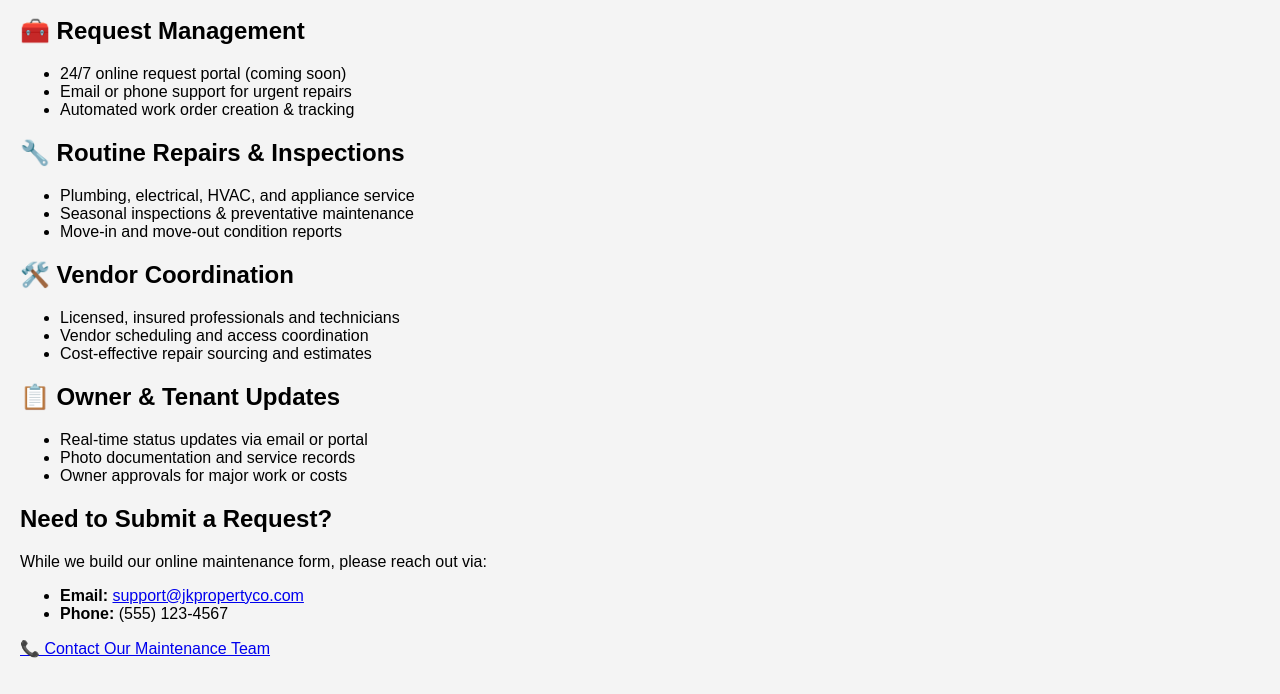
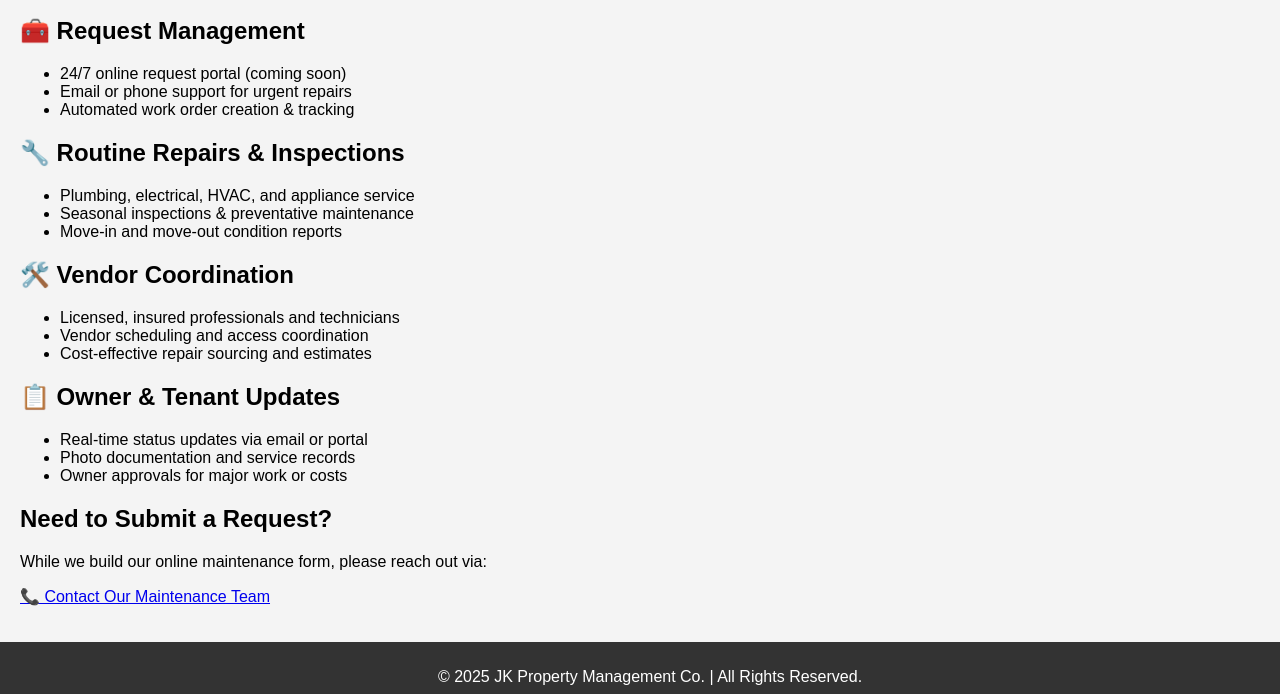
Before and after one commit to GitjoonJK/GitjoonJK, a plain HTML site: page maintenance.html in a window 1280 px wide. Shown: the part 504-1198 px from the top of the page. After the commit the page ends 1146 px from the top, so only its background shows below. Drawn offline with Linux system fonts and the light colour scheme.

Commit message:
Add files via upload

```diff
--- a/maintenance.html
+++ b/maintenance.html
@@ -64,10 +64,6 @@
 
     <h2>Need to Submit a Request?</h2>
     <p>While we build our online maintenance form, please reach out via:</p>
-    <ul>
-      <li><strong>Email:</strong> <a href="mailto:support@jkpropertyco.com">support@jkpropertyco.com</a></li>
-      <li><strong>Phone:</strong> (555) 123-4567</li>
-    </ul>
 
     <p><a href="contact.html" class="cta">📞 Contact Our Maintenance Team</a></p>
   </main>
```
